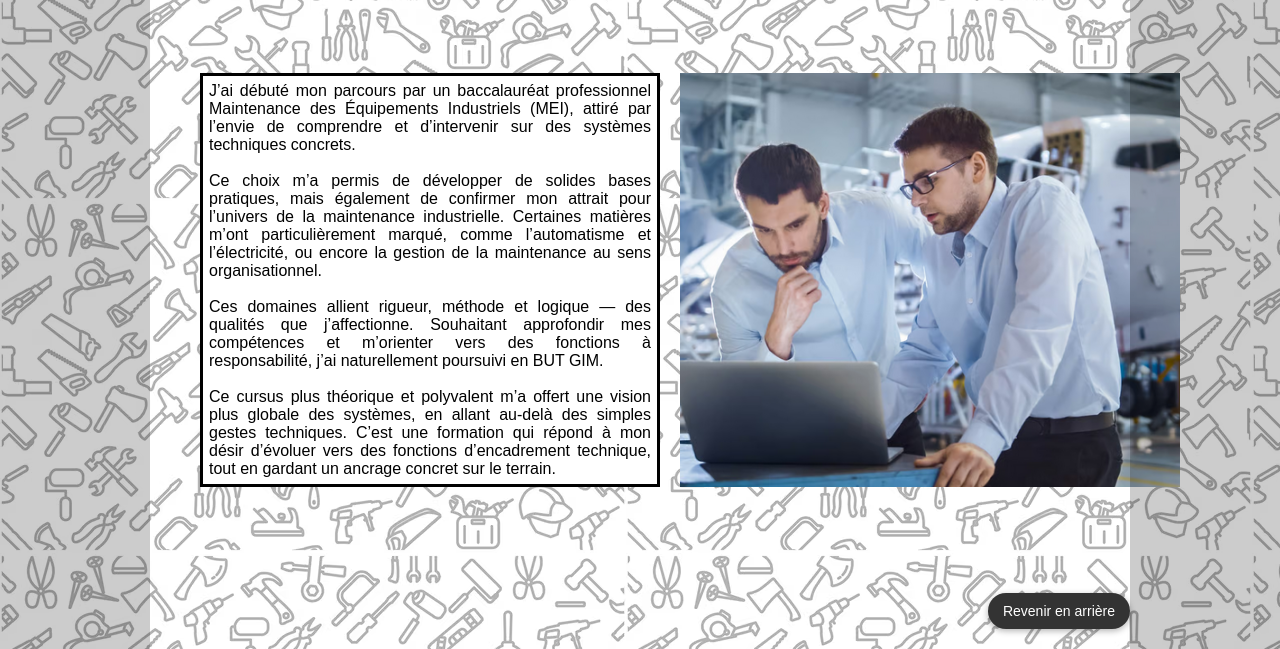
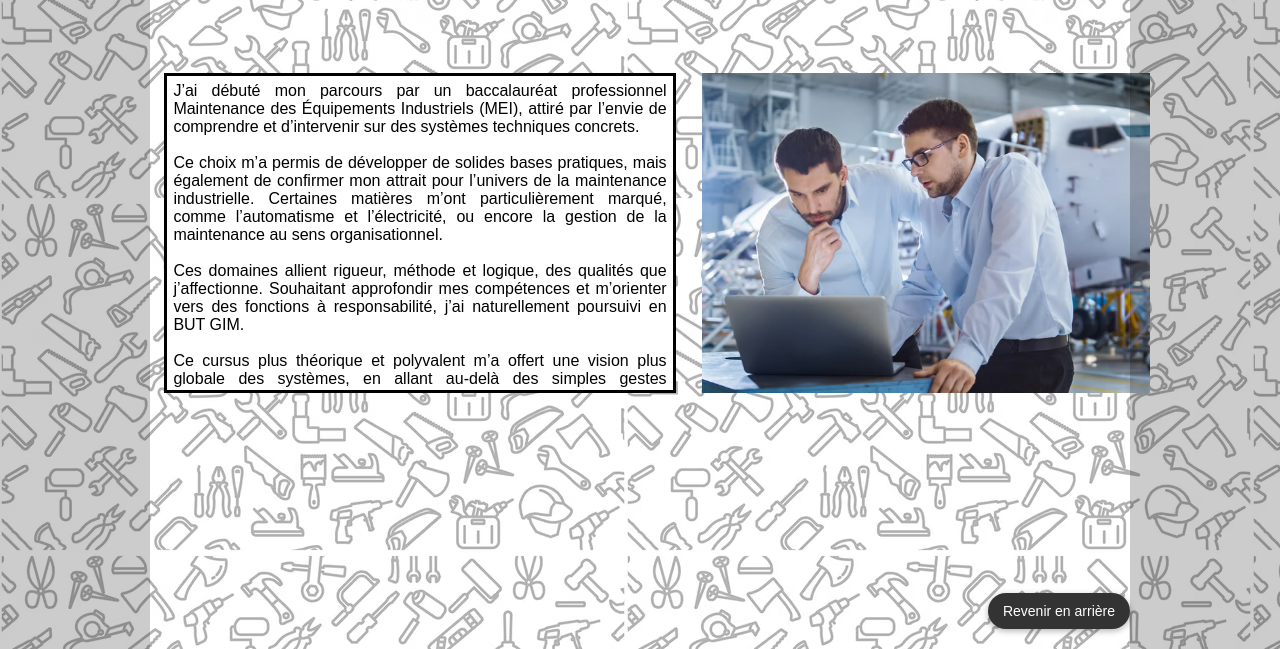
Before and after one commit to adamkerloch/portfolio, a plain HTML site: page boutons/ps.html in a window 1280 px wide. Shown: the part 151-800 px from the top of the page. Drawn offline with Linux system fonts and the light colour scheme.

Commit message:
Update ps.html

```diff
--- a/boutons/ps.html
+++ b/boutons/ps.html
@@ -70,19 +70,29 @@
     </header>
 <br><br><br><br>
     <main>
-<div style="display: flex; align-items: stretch; gap: 20px; margin-left: 100px;">
-  <p id="texte" style="border: 3px solid black; width: 600px; text-align: justify; background-color: white; padding: 6px; box-sizing: border-box; margin: 0;">
+<div style="display: flex; align-items: stretch; gap: 2vw; margin-left: 5vw; height: 40vh;">
+  <p id="texte" style="border: 0.3vw solid black; width: 40vw; text-align: justify; background-color: white; padding: 0.5vw; box-sizing: border-box; margin: 0; font-size: clamp(12px, 1.5vw, 16px); overflow: auto;">
     J’ai débuté mon parcours par un baccalauréat professionnel Maintenance des Équipements Industriels (MEI), attiré par l’envie de comprendre et d’intervenir sur des systèmes techniques concrets. <br><br>
     Ce choix m’a permis de développer de solides bases pratiques, mais également de confirmer mon attrait pour l’univers de la maintenance industrielle. Certaines matières m’ont particulièrement marqué, comme l’automatisme et l’électricité, ou encore la gestion de la maintenance au sens organisationnel. <br><br>
-    Ces domaines allient rigueur, méthode et logique — des qualités que j’affectionne. Souhaitant approfondir mes compétences et m’orienter vers des fonctions à responsabilité, j’ai naturellement poursuivi en BUT GIM. <br><br>
+    Ces domaines allient rigueur, méthode et logique, des qualités que j’affectionne. Souhaitant approfondir mes compétences et m’orienter vers des fonctions à responsabilité, j’ai naturellement poursuivi en BUT GIM. <br><br>
     Ce cursus plus théorique et polyvalent m’a offert une vision plus globale des systèmes, en allant au-delà des simples gestes techniques. C’est une formation qui répond à mon désir d’évoluer vers des fonctions d’encadrement technique, tout en gardant un ancrage concret sur le terrain.
   </p>
-  <img src="../images/psi1.jpg" alt="Illustration" style="width: 500px; object-fit: cover; height: auto;">
+  <img src="../images/psi1.jpg" alt="Illustration" style="width: 35vw; object-fit: cover; height: 100%;">
 </div>
-            </main>
+
+</div>
+
+</div>
+
+</div>
+
+</div>
 
 
 
+
+
+            </main>
             <a href="https://adamkerloch.github.io/portfolio/" class="back-bubble">Revenir en arrière</a>
 </body>
 </html>
```
